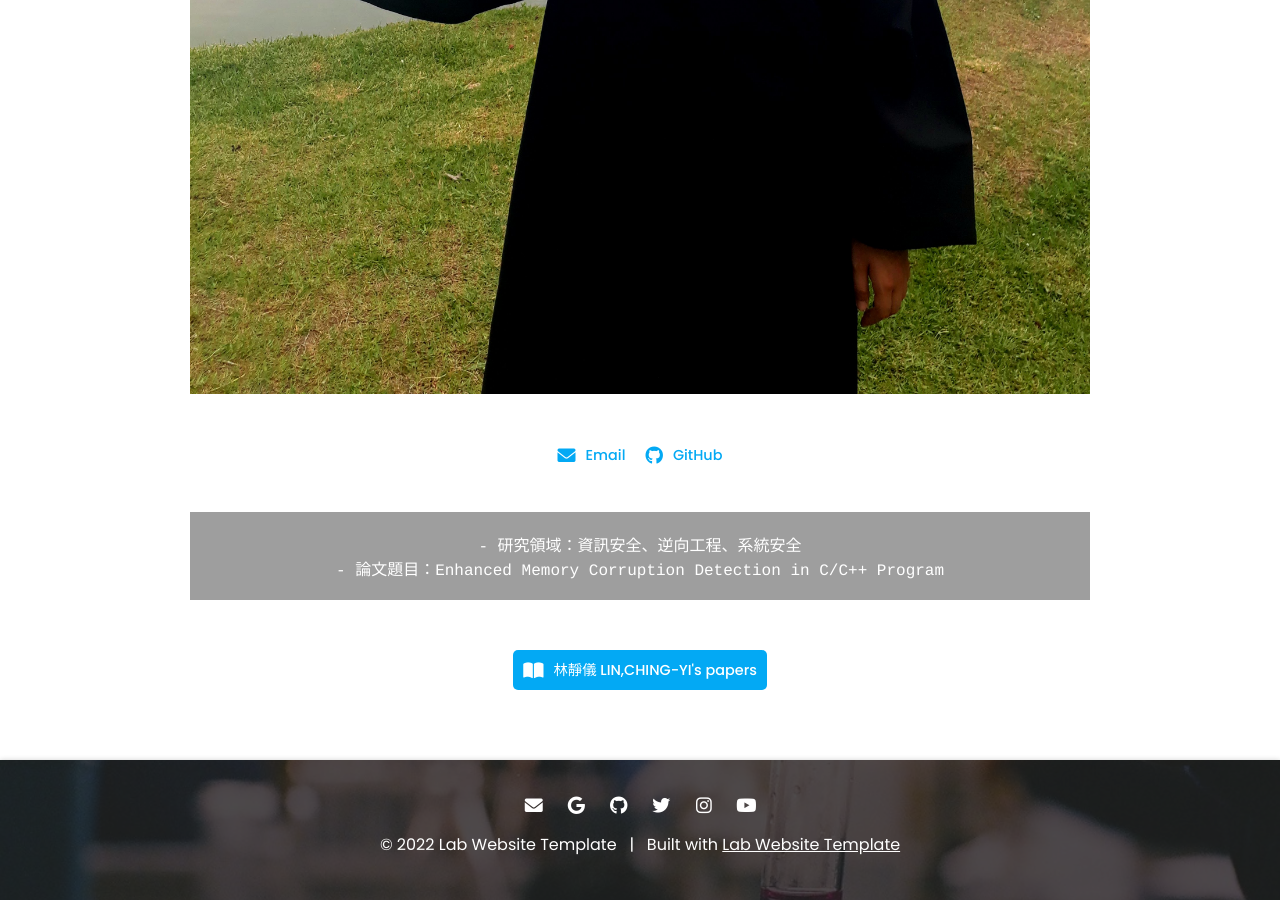
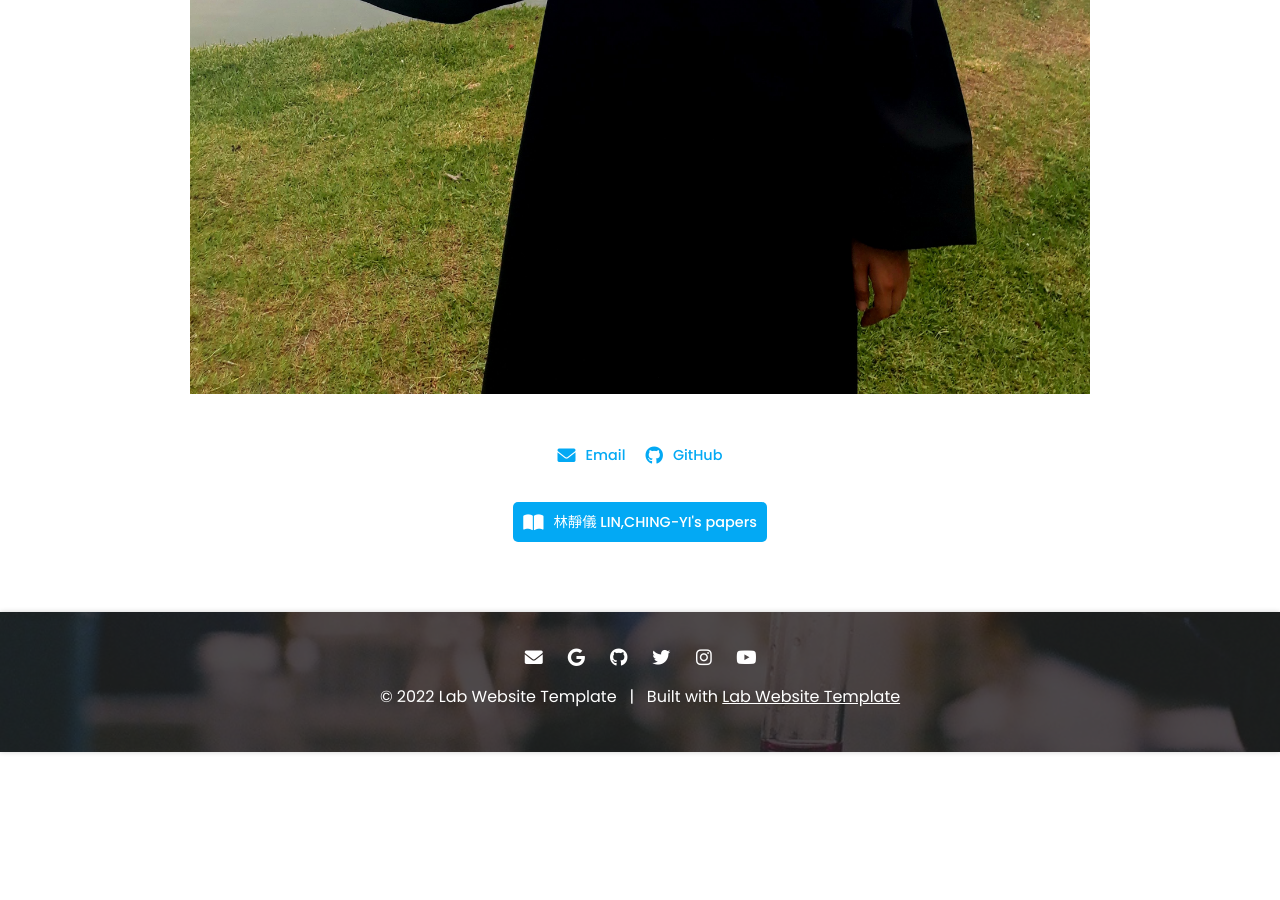
Before and after one commit to NYCU-PLAS/NYCU-PLAS.github.io, a Jekyll site: the page built from _members/LIN-CHING-YI.md, in a window 1280 px wide and 900 px high, scrolled down 1063 px. Built offline with Jekyll 4.4.1, drawn with Linux system fonts in a browser that asks for light colours; after the commit the page ends 1815 px from its top, so only the background shows below that.

Commit message:
Revert "Edit Raagi's profile"

```diff
--- a/_members/LIN-CHING-YI.md
+++ b/_members/LIN-CHING-YI.md
@@ -11,5 +11,3 @@ links:
     email: raagi.c@ncyu.edu.tw
     github: nashi5566
 ---
-    - 研究領域：資訊安全、逆向工程、系統安全
-    - 論文題目：Enhanced Memory Corruption Detection in C/C++ Program
```
